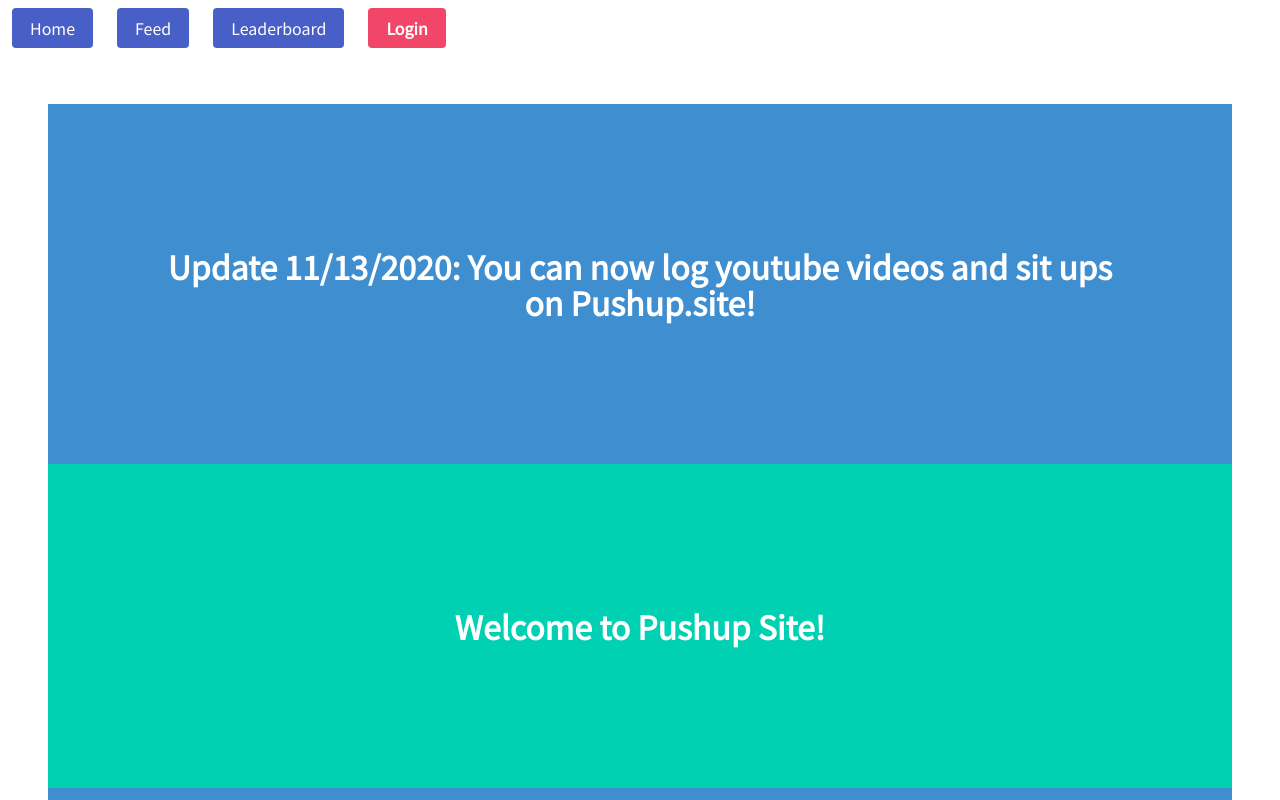
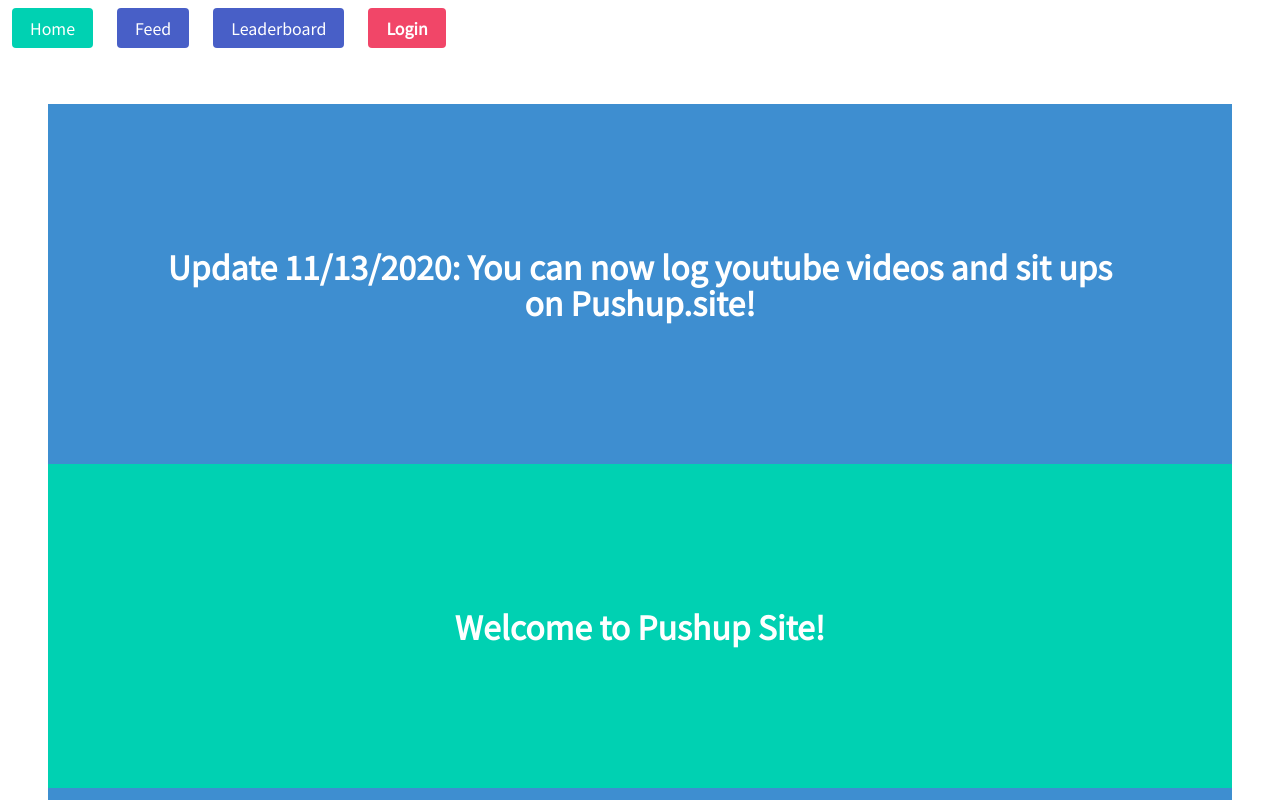
Before and after one commit to snissn/pushup-tracker, a Next.js app: page / in a window 1280 px wide. Shown: the top 800 px of the page. Built offline with nearby package versions, Linux system fonts and the light colour scheme; no server answers; what re-base would draw is missing.

Commit message:
primary link thing when active link is color

```diff
--- /dev/null
+++ b/components/Link.js
@@ -0,0 +1,18 @@
+import React from "react";
+import Link from "next/link";
+import { useRouter } from "next/router";
+
+export default ({ href, children }) => {
+  const router = useRouter();
+
+  let className = children.props.className || "";
+  if (router.pathname === href) {
+    className = ` button is-primary`;
+  }
+
+  return (
+    <Link className={className} href={href}>
+      {React.cloneElement(children, { className })}
+    </Link>
+  );
+};
--- a/components/Nav.js
+++ b/components/Nav.js
@@ -1,5 +1,5 @@
 import React, { Component, Fragment } from "react";
-import Link from "next/link";
+import Link from "../components/Link"; // from "next/link";
 import Router from "next/router";
 import getConfig from "next/config";
 import { auth } from "../lib/db";
@@ -49,7 +49,7 @@
 
   render() {
     return (
-      <nav className="navbar " role="navigation" aria-label="main navigation">
+      <nav className="navbar  " role="navigation" aria-label="main navigation">
         <div className="navbar-item is-pulled-left">
           <Link href="/">
             <a className=" is-link button ">Home</a>
@@ -79,7 +79,7 @@
               className="button is-link"
               href={"/you?user_id=" + window.user.uid}
             >
-              <strong>Your Profile</strong>
+              Your Profile
             </a>
           </div>
         ) : (
```
